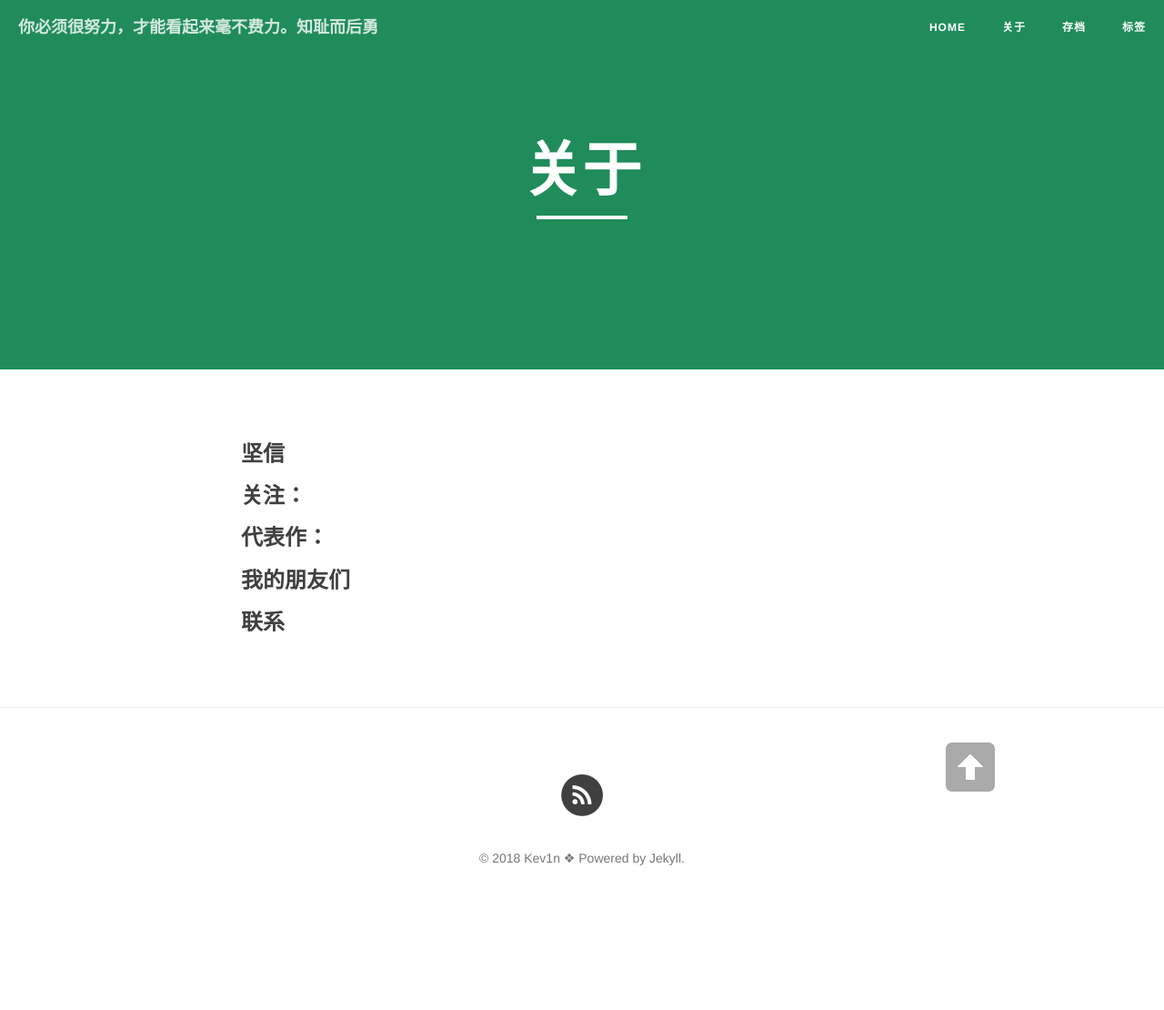
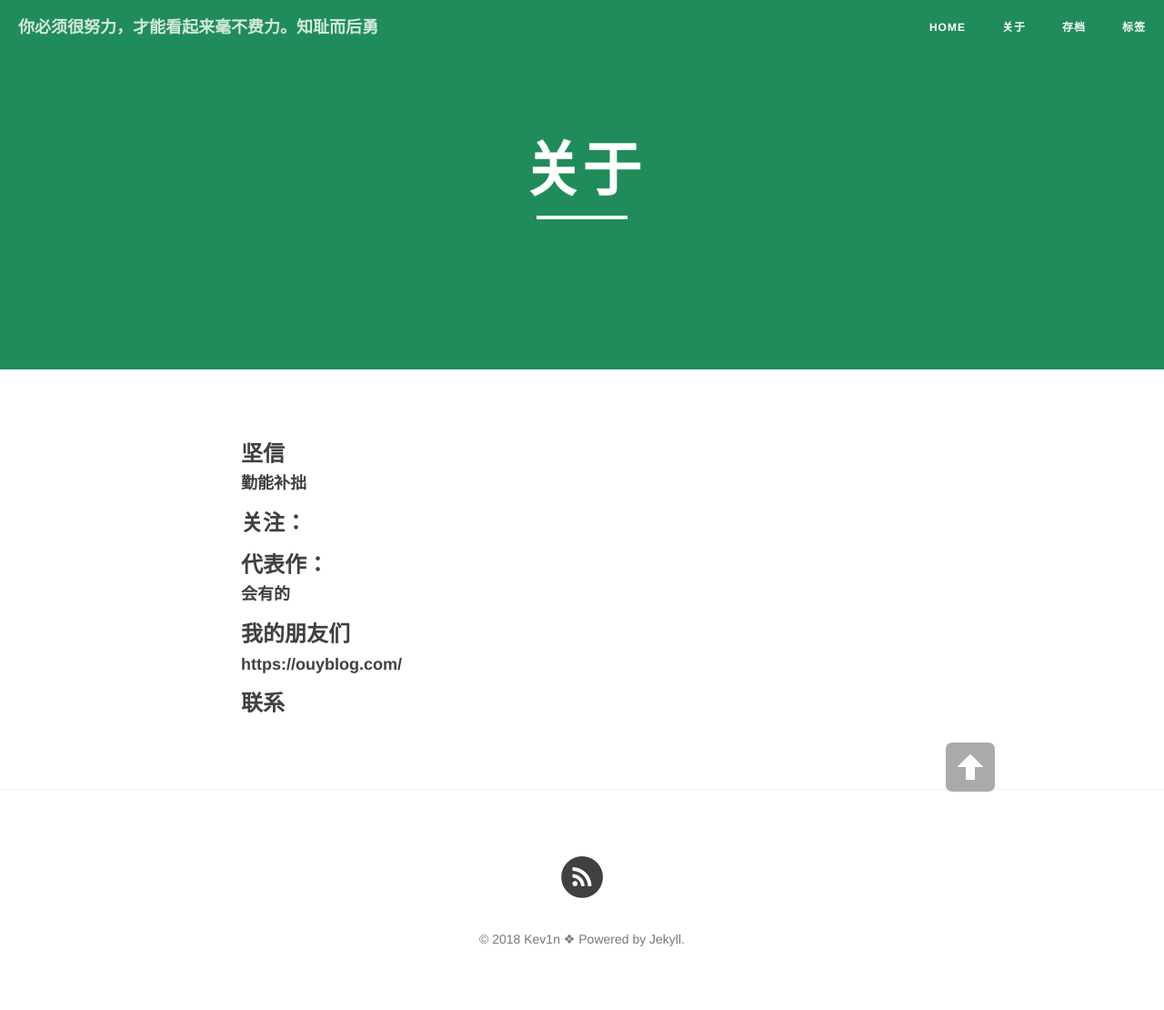
Before and after one commit to ylzyd12345/ylzyd12345.github.io, a Jekyll site: the page built from about.md, in a window 1280 px wide. Shown: the whole page at 91% size. Built offline with Jekyll 4.4.1, drawn with Linux system fonts in a browser that asks for light colours; nearby versions of some CDN libraries; before the commit the page ends 1021 px from its top, so only the background shows below that.

Commit message:
Update about.md

```diff
--- a/about.md
+++ b/about.md
@@ -11,16 +11,16 @@ header-img: "img/green.jpg"
 </center>
 
 ### 坚信
-
+#### 勤能补拙
 
 ### 关注：
 
 
 ### 代表作：
-
+#### 会有的
 
 ### 我的朋友们
-
+#### https://ouyblog.com/
 
 ### 联系
 
```
